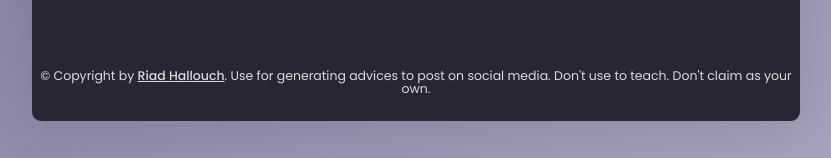
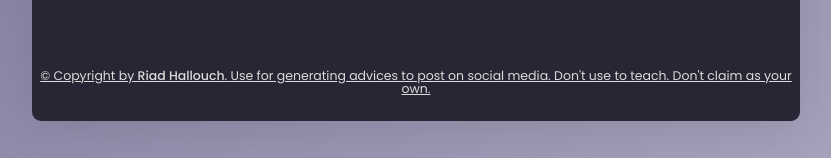
Before and after one commit to GaziRiad/Bewiser, a website built with Parcel: page index.html in a window 1280 px wide. Shown: the part 655-813 px from the top of the page, 224-1055 px from the left. Built offline with nearby package versions, Linux system fonts and the light colour scheme.

Commit message:
Linking copyright text to my twitter account

```diff
--- a/index.html
+++ b/index.html
@@ -106,10 +106,14 @@
           </button>
           <p class="search-keyword">Search keyword : <span>none</span></p>
         </div>
-        <p class="copyright">
+        <a
+          class="copyright"
+          href="https://twitter.com/Riadh_Gazi"
+          target="_blank"
+        >
           © Copyright by <span>Riad Hallouch</span>. Use for generating advices
           to post on social media. Don't use to teach. Don't claim as your own.
-        </p>
+        </a>
       </div>
     </main>
   </body>
```
